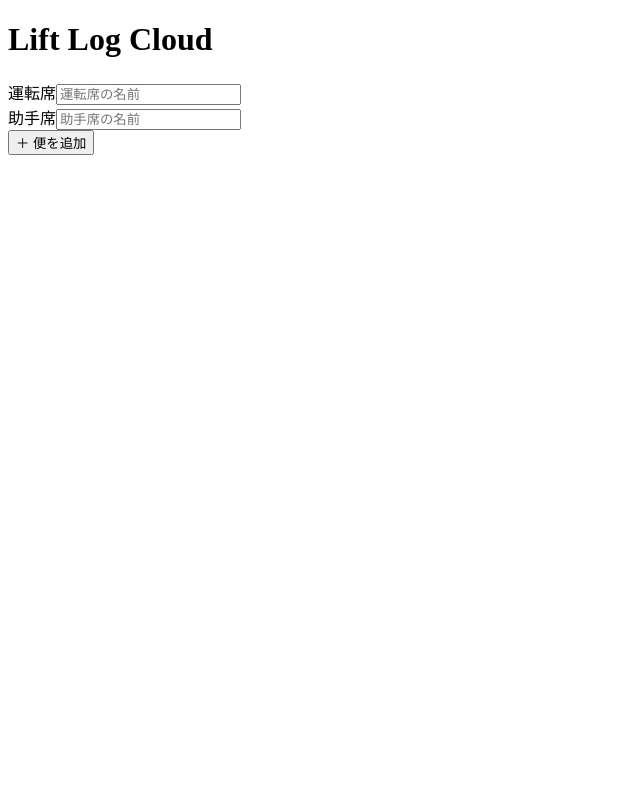
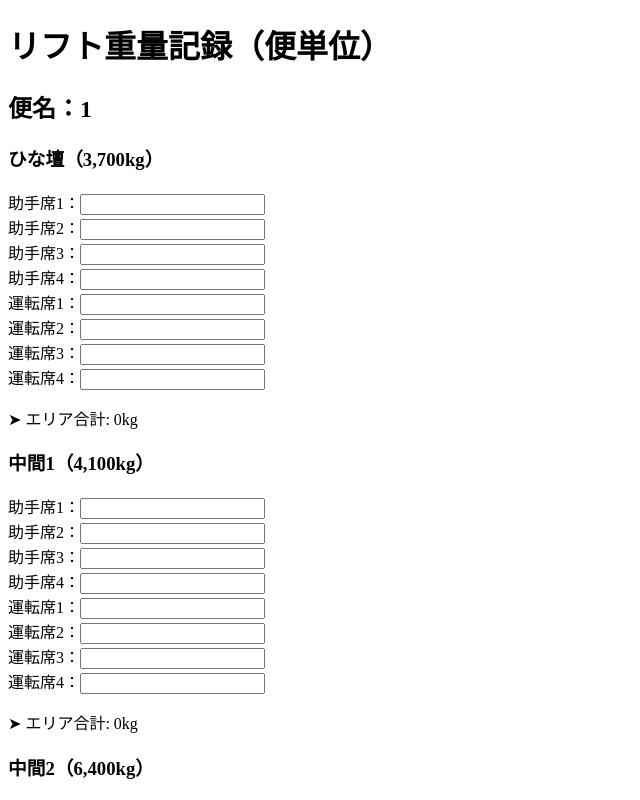
Before and after one commit to Toyotayusou1111/-, a React (Create React App) app: page / in a window 1280 px wide. Shown: the top 800 px of the page, without its empty margins (0-640 px from the left). Built offline with nearby package versions, Linux system fonts and the light colour scheme.

Commit message:
Update App.js

```diff
--- a/src/App.js
+++ b/src/App.js
@@ -1,59 +1,143 @@
 import React, { useState } from "react";
 
-export default function App() {
-  const [logs, setLogs] = useState([{ id: 1, driver: "", assistant: "" }]);
+const initialArea = () => ({
+  assistant: ["", "", "", ""],
+  driver: ["", "", "", ""],
+});
 
-  const handleChange = (id, field, value) => {
-    setLogs((prevLogs) =>
-      prevLogs.map((log) =>
-        log.id === id ? { ...log, [field]: value } : log
-      )
-    );
+const initialBin = () => ({
+  id: Date.now(),
+  areas: {
+    ひな壇: initialArea(),
+    中間1: initialArea(),
+    中間2: initialArea(),
+    後部: initialArea(),
+  },
+});
+
+const AREA_WEIGHTS = {
+  ひな壇: 3700,
+  中間1: 4100,
+  中間2: 6400,
+  後部: 5500,
 };
 
-  const addLog = () => {
-    const newId = logs.length > 0 ? logs[logs.length - 1].id + 1 : 1;
-    setLogs([...logs, { id: newId, driver: "", assistant: "" }]);
+const AREA_COEFFICIENTS = {
+  ひな壇: 0.6,
+  中間1: 0.8,
+  中間2: 0.5,
+  後部: 0.2,
+};
+
+export default function App() {
+  const [bins, setBins] = useState([initialBin()]);
+
+  const handleInputChange = (binId, area, role, index, value) => {
+    const updatedBins = bins.map((bin) => {
+      if (bin.id !== binId) return bin;
+      const newBin = { ...bin };
+      newBin.areas[area][role][index] = value;
+      return newBin;
+    });
+    setBins(updatedBins);
+  };
+
+  const calcAreaTotal = (areaData) => {
+    const allValues = [...areaData.assistant, ...areaData.driver];
+    return allValues.reduce((sum, val) => sum + (parseFloat(val) || 0), 0);
+  };
+
+  const calcAxleLoad = (bin) => {
+    return Object.entries(bin.areas).reduce((sum, [key, area]) => {
+      const total = calcAreaTotal(area);
+      return sum + total * AREA_COEFFICIENTS[key];
+    }, 0);
+  };
+
+  const addBin = () => {
+    setBins([...bins, initialBin()]);
   };
 
   return (
-    <div className="min-h-screen bg-gray-100 p-4">
-      <h1 className="text-2xl font-bold mb-4">Lift Log Cloud</h1>
+    <div className="p-4 bg-gray-100 min-h-screen">
+      <h1 className="text-2xl font-bold mb-6">リフト重量記録（便単位）</h1>
 
-      {logs.map((log) => (
-        <div
-          key={log.id}
-          className="bg-white p-4 rounded-2xl shadow mb-4 flex flex-col gap-4"
-        >
+      {bins.map((bin, binIndex) => (
+        <div key={bin.id} className="bg-white rounded-2xl p-4 shadow mb-6">
+          <h2 className="text-lg font-semibold mb-4">便名：{binIndex + 1}</h2>
+
+          {Object.entries(bin.areas).map(([areaName, areaData]) => (
+            <div key={areaName} className="mb-6 border-b pb-4">
+              <h3 className="font-bold mb-2">
+                {areaName}（{AREA_WEIGHTS[areaName].toLocaleString()}kg）
+              </h3>
+              <div className="grid grid-cols-2 gap-4">
                 <div>
-            <label className="block font-semibold mb-1">運転席</label>
+                  {areaData.assistant.map((val, idx) => (
+                    <div key={idx} className="mb-1">
+                      <label className="text-sm mr-2">
+                        助手席{idx + 1}：
+                      </label>
                       <input
-              type="text"
-              value={log.driver}
-              onChange={(e) => handleChange(log.id, "driver", e.target.value)}
-              className="w-full border border-gray-300 rounded px-3 py-2"
-              placeholder="運転席の名前"
+                        type="number"
+                        value={val}
+                        onChange={(e) =>
+                          handleInputChange(
+                            bin.id,
+                            areaName,
+                            "assistant",
+                            idx,
+                            e.target.value
+                          )
+                        }
+                        className="border px-2 py-1 rounded w-24"
                       />
                     </div>
+                  ))}
+                </div>
                 <div>
-            <label className="block font-semibold mb-1">助手席</label>
+                  {areaData.driver.map((val, idx) => (
+                    <div key={idx} className="mb-1">
+                      <label className="text-sm mr-2">
+                        運転席{idx + 1}：
+                      </label>
                       <input
-              type="text"
-              value={log.assistant}
-              onChange={(e) => handleChange(log.id, "assistant", e.target.value)}
-              className="w-full border border-gray-300 rounded px-3 py-2"
-              placeholder="助手席の名前"
+                        type="number"
+                        value={val}
+                        onChange={(e) =>
+                          handleInputChange(
+                            bin.id,
+                            areaName,
+                            "driver",
+                            idx,
+                            e.target.value
+                          )
+                        }
+                        className="border px-2 py-1 rounded w-24"
                       />
+                    </div>
+                  ))}
+                </div>
+              </div>
+
+              <p className="mt-2 text-sm text-gray-600">
+                ➤ エリア合計: {calcAreaTotal(areaData)}kg
+              </p>
+            </div>
+          ))}
+
+          <div className="text-right font-semibold">
+            第2軸荷重：{calcAxleLoad(bin).toFixed(0)}kg
           </div>
         </div>
       ))}
 
       <div className="fixed bottom-4 left-4">
         <button
-          onClick={addLog}
-          className="bg-blue-500 text-white px-4 py-2 rounded-2xl shadow hover:bg-blue-600"
+          onClick={addBin}
+          className="bg-blue-600 text-white px-4 py-2 rounded-xl shadow hover:bg-blue-700"
         >
-          ＋ 便を追加
+          ＋便を追加する
         </button>
       </div>
     </div>
```
Lines whose indentation alone changed are shown as unchanged.
